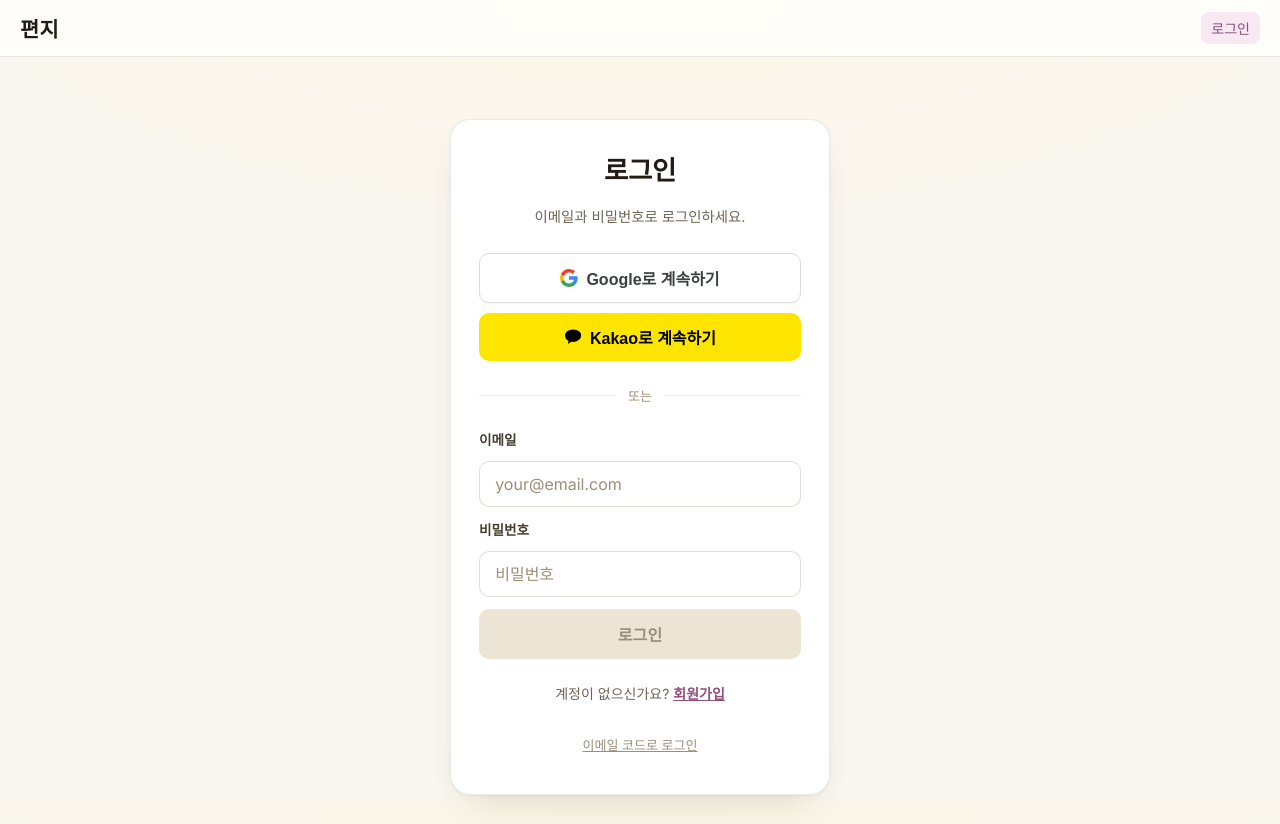
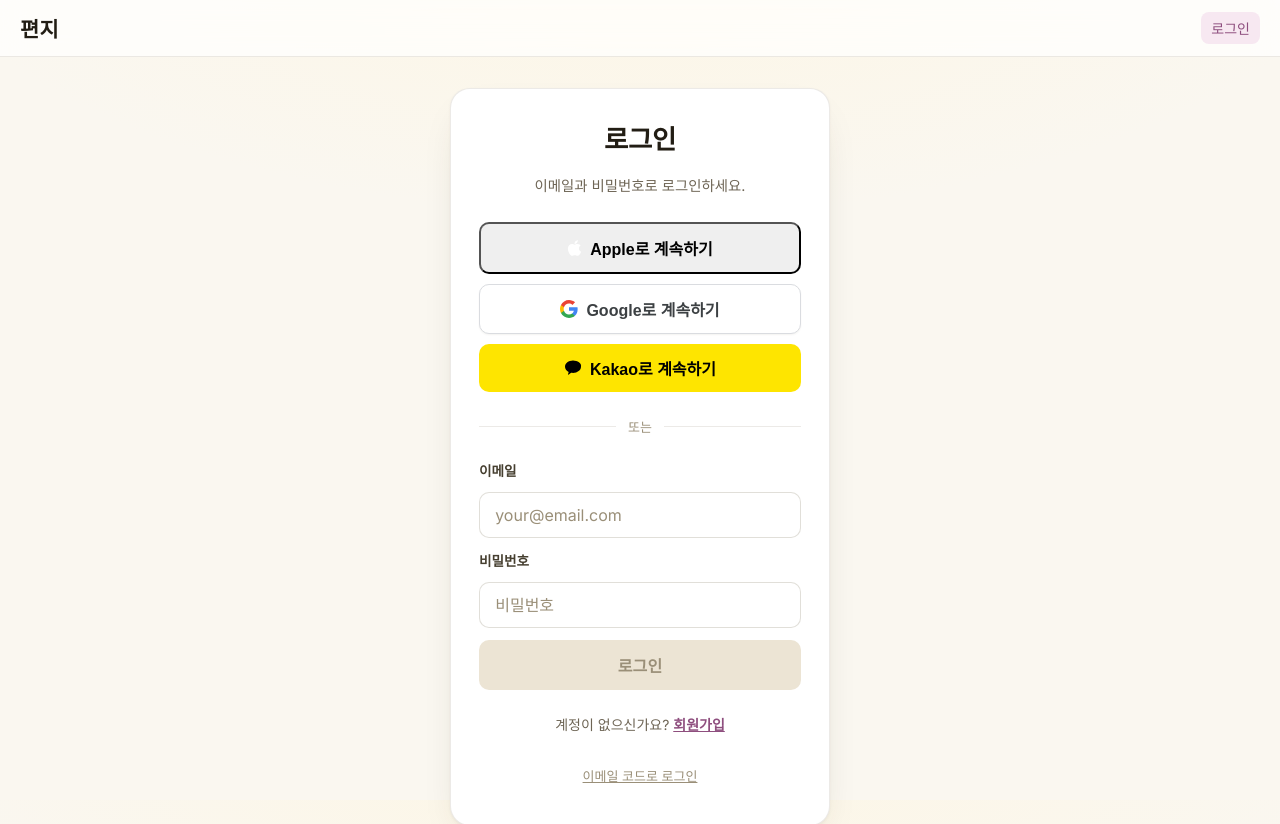
Before and after one commit to SooHoon95/Mutter_web, a React (Vite) app: page /login in a window 1280 px wide. Shown: the top 824 px of the page. Built offline with nearby package versions, Linux system fonts and the light colour scheme; no server answers.

Commit message:
feat: 웹 Apple 로그인 버튼
signInWithProvider에 apple 추가 + Login에 Apple 버튼(브랜드 검정 버튼).
실제 동작엔 Supabase Apple 웹 OAuth(Services ID+Secret) 설정 필요.

```diff
--- a/src/data/auth.ts
+++ b/src/data/auth.ts
@@ -133,13 +133,15 @@
 }
 
 /**
- * 소셜 OAuth 로그인. Google 또는 Kakao 제공자로 리다이렉트한다.
+ * 소셜 OAuth 로그인. Google·Kakao·Apple 제공자로 리다이렉트한다.
  *
- * 주의: 실제 동작을 위해 Supabase 대시보드 Authentication → Providers에서
- * Google/Kakao client id·secret을 각각 등록해야 한다.
+ * 주의: 실제 동작을 위해 Supabase 대시보드 Authentication → Providers에서 각 제공자를 등록해야 한다.
+ * - Google/Kakao: client id·secret.
+ * - Apple(웹): Services ID + Secret Key(.p8 서명 JWT). 네이티브(iOS)는 번들ID만으로 되지만,
+ *   웹은 OAuth 리다이렉트 플로우라 별도 Services ID가 필요하다.
  * redirectTo: OAuth 완료 후 현재 앱 origin으로 복귀(로컬·배포 자동 적응).
  */
-export async function signInWithProvider(provider: 'google' | 'kakao'): Promise<void> {
+export async function signInWithProvider(provider: 'google' | 'kakao' | 'apple'): Promise<void> {
   const { error } = await getSupabase().auth.signInWithOAuth({
     provider,
     options: { redirectTo: window.location.origin },
--- a/src/routes/Login.module.css
+++ b/src/routes/Login.module.css
@@ -194,14 +194,15 @@
 
 /* 소셜 버튼 공통 베이스 */
 .socialButtonGoogle,
-.socialButtonKakao {
+.socialButtonKakao,
+.socialButtonApple {
   width: 100%;
   padding: 0.75rem 1rem;
   font-size: 1rem;
   font-weight: 600;
   border-radius: var(--radius-lg);
   cursor: pointer;
-  transition: filter 0.15s, box-shadow 0.15s, transform 0.15s;
+  transition: filter 0.15s, box-shadow 0.15s, transform 0.15s, background 0.15s;
   box-sizing: border-box;
   display: flex;
   align-items: center;
@@ -210,18 +211,21 @@
 }
 
 .socialButtonGoogle:hover:not(:disabled),
-.socialButtonKakao:hover:not(:disabled) {
+.socialButtonKakao:hover:not(:disabled),
+.socialButtonApple:hover:not(:disabled) {
   transform: translateY(-1px);
 }
 
 /* 브랜드 로고는 텍스트와 무관하게 고정 크기 유지 */
 .socialButtonGoogle svg,
-.socialButtonKakao svg {
+.socialButtonKakao svg,
+.socialButtonApple svg {
   flex-shrink: 0;
 }
 
 .socialButtonGoogle:disabled,
-.socialButtonKakao:disabled {
+.socialButtonKakao:disabled,
+.socialButtonApple:disabled {
   opacity: 0.5;
   cursor: not-allowed;
   transform: none;
--- a/src/routes/Login.tsx
+++ b/src/routes/Login.tsx
@@ -45,10 +45,10 @@
 }
 
 /** 소셜 OAuth 에러를 사용자 친화 한국어로 정규화. */
-function socialErrorMessage(err: unknown, provider: 'google' | 'kakao'): string {
+function socialErrorMessage(err: unknown, provider: 'google' | 'kakao' | 'apple'): string {
   const raw = err instanceof Error ? err.message : String(err);
   const m = raw.toLowerCase();
-  const label = provider === 'google' ? 'Google' : 'Kakao';
+  const label = provider === 'google' ? 'Google' : provider === 'kakao' ? 'Kakao' : 'Apple';
   // 제공자 미설정(Supabase Providers에서 아직 enable 안 됨) — 설정 완료 전 흔한 케이스.
   if (
     m.includes('provider is not enabled') ||
@@ -75,12 +75,12 @@
   const [notice, setNotice] = useState<string | null>(null);
   const [awaitingCode, setAwaitingCode] = useState(false); // 가입 후 코드 입력 단계
   const [code, setCode] = useState('');
-  const [socialLoading, setSocialLoading] = useState<'google' | 'kakao' | null>(null);
+  const [socialLoading, setSocialLoading] = useState<'google' | 'kakao' | 'apple' | null>(null);
   // 자동 리다이렉트 가드(race-safe). 세션 생성이 navigate('/set-nickname')보다 먼저 전파돼도
   // ref는 동기적으로 즉시 반영되므로 effect가 '/'로 가로채 이동하는 것을 막는다.
   const justSignedUpRef = useRef(false);
 
-  async function handleSocialLogin(provider: 'google' | 'kakao'): Promise<void> {
+  async function handleSocialLogin(provider: 'google' | 'kakao' | 'apple'): Promise<void> {
     setError(null);
     setSocialLoading(provider);
     try {
@@ -261,6 +261,16 @@
 
         <div className={styles.socialButtons}>
           <button
+            className={styles.socialButtonApple}
+            type="button"
+            disabled={socialLoading !== null}
+            aria-label="Apple로 계속하기"
+            onClick={() => void handleSocialLogin('apple')}
+          >
+            <AppleIcon />
+            <span>{socialLoading === 'apple' ? '연결 중…' : 'Apple로 계속하기'}</span>
+          </button>
+          <button
             className={styles.socialButtonGoogle}
             type="button"
             disabled={socialLoading !== null}
@@ -414,3 +424,15 @@
     </svg>
   );
 }
+
+/** Apple 공식 심볼 (검정 버튼 위 흰 로고 — 브랜드 가이드라인). */
+function AppleIcon(): React.ReactElement {
+  return (
+    <svg width="15" height="18" viewBox="0 0 384 512" aria-hidden="true" focusable="false">
+      <path
+        fill="#ffffff"
+        d="M318.7 268.7c-.2-36.7 16.4-64.4 50-84.8-18.8-26.9-47.2-41.7-84.7-44.6-35.5-2.8-74.3 20.7-88.5 20.7-15 0-49.4-19.7-76.4-19.7C63.3 141.2 4 184.8 4 273.5q0 39.3 14.4 81.2c12.8 36.7 59 126.7 107.2 125.2 25.2-.6 43-17.9 75.8-17.9 31.8 0 48.3 17.9 76.4 17.9 48.6-.7 90.4-82.5 102.6-119.3-65.2-30.7-61.7-90-61.7-91.9zm-56.6-164.2c27.3-32.4 24.8-61.9 24-72.5-24.1 1.4-52 16.4-67.9 34.9-17.5 19.8-27.8 44.3-25.6 71.9 26.1 2 49.9-11.4 69.5-34.3z"
+      />
+    </svg>
+  );
+}
```
